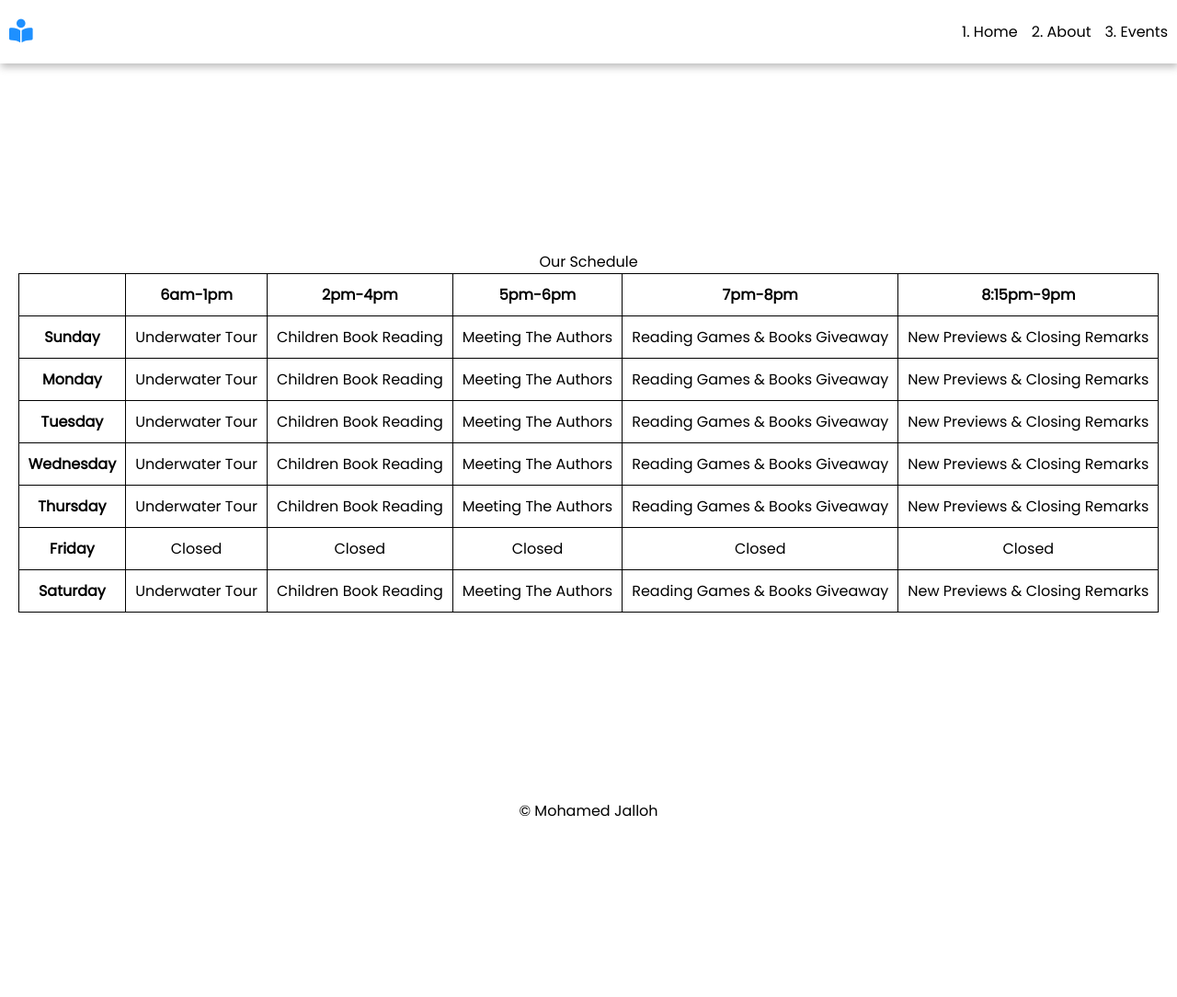
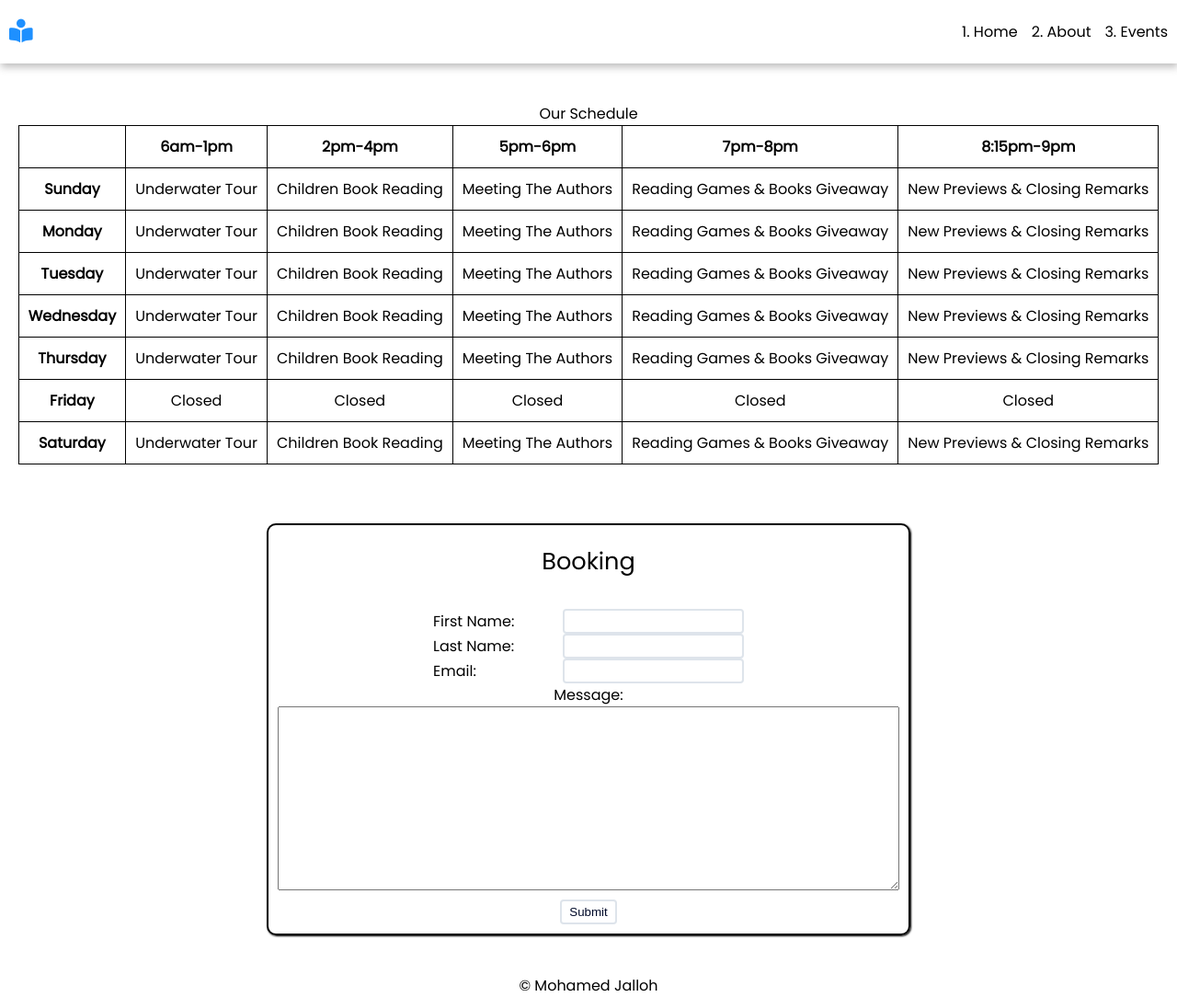
Before and after one commit to CodingWithMBJ/Event-Center-Website, a plain HTML site: page events.html in a window 1280 px wide. Shown: the whole page at 92% size. Before the commit the page ends 894 px from the top, so only its background shows below. Drawn offline with nearby package versions, Linux system fonts and the light colour scheme.

Commit message:
bookingform and more

```diff
--- a/assets/css/style.css
+++ b/assets/css/style.css
@@ -226,6 +226,7 @@ a {
 #event-main section {
   width: 100%;
   text-align: center;
+  margin: 2em 0;
 }
 
 #event-main table {
@@ -244,6 +245,62 @@ a {
   border: 1px solid black;
   padding: 3em 5px;
   border-collapse: collapse;
+}
+
+.event-form-container form {
+  display: flex;
+  flex-direction: column;
+  justify-content: center;
+  align-items: center;
+  width: clamp(350px, 700px, 95vw);
+  height: fit-content;
+  margin: auto;
+  border: 2px solid black;
+  padding: 20px 10px 10px;
+  box-shadow: 1px 1px 2px black;
+  gap: 2em;
+  border-radius: 10px;
+}
+
+.event-form-container form p {
+  font-size: 1.6em;
+}
+
+.event-form-container form .container-form {
+  display: flex;
+  flex-direction: column;
+  justify-content: center;
+  align-items: center;
+  width: 100%;
+}
+
+.event-form-container form .container-form div {
+  display: flex;
+  flex-direction: column;
+  justify-content: center;
+  align-items: center;
+  width: 100%;
+}
+
+.event-form-container form textarea {
+  width: 100%;
+  height: 200px;
+  margin-bottom: 10px;
+}
+
+.event-form-container form div input:last-of-type {
+  padding: 4px 8px;
+  background: rgb(255, 255, 255);
+  color: rgb(0, 10, 41);
+  border-radius: 4px;
+  border: 2px solid rgb(222, 228, 235);
+  transition: 300ms ease-in-out;
+  cursor: pointer;
+}
+
+.event-form-container form div input:last-of-type:hover {
+  box-shadow: inset 1px 1px 1px rgb(47, 81, 107),
+    inset -1px -1px 1px rgb(47, 81, 107);
 }
 
 th,
@@ -273,4 +330,11 @@ tr td:nth-child(1) {
   .menuBtn {
     display: none;
   }
+  .event-form-container form .container-form div {
+    display: flex;
+    flex-direction: row;
+    justify-content: space-between;
+    align-items: center;
+    width: 50%;
+  }
 }
--- a/assets/js/script.js
+++ b/assets/js/script.js
@@ -1,7 +1,7 @@
 document.addEventListener("DOMContentLoaded", () => {
   const nav = document.getElementById("nav");
   const menuBtn = document.getElementById("menuBtn");
-  const mainEvent = document.getElementById("event-main");
+  const eventSchedule = document.getElementById("event-schedule");
 
   if (menuBtn && nav) {
     menuBtn.addEventListener("click", () => {
@@ -12,10 +12,10 @@ document.addEventListener("DOMContentLoaded", () => {
     });
   }
 
-  if (!mainEvent) return;
+  if (!eventSchedule) return;
 
-  const section = document.createElement("section");
-  mainEvent.appendChild(section);
+  const article = document.createElement("article");
+  eventSchedule.appendChild(article);
 
   const tableHtml = `
     <table id="schedule" class="schedule">
@@ -94,10 +94,10 @@ document.addEventListener("DOMContentLoaded", () => {
 
   function renderSchedule() {
     if (window.innerWidth < 992) {
-      section.innerHTML = "";
-      section.appendChild(link);
+      article.innerHTML = "";
+      article.appendChild(link);
     } else {
-      section.innerHTML = tableHtml;
+      article.innerHTML = tableHtml;
     }
   }
 
--- a/events.html
+++ b/events.html
@@ -41,7 +41,33 @@
         <i class="fa-solid fa-bars"></i>
       </button>
     </header>
-    <main id="event-main" class="main"></main>
+    <main id="event-main" class="main">
+      <section id="event-schedule" class="event-schedule"></section>
+      <section id="event-form-container" class="event-form-container">
+        <form action="/" method="post">
+          <p>Booking</p>
+          <div class="container-form">
+            <div>
+              <label for="firstName">First Name:</label>
+              <input type="text" id="firstName" required />
+            </div>
+            <div>
+              <label for="lastName">Last Name:</label>
+              <input type="text" id="lastName" required />
+            </div>
+            <div>
+              <label for="email">Email:</label>
+              <input type="email" id="email" required />
+            </div>
+
+            <label for="message">Message:</label>
+            <textarea name="message" id="message"></textarea>
+
+            <input type="button" value="Submit" />
+          </div>
+        </form>
+      </section>
+    </main>
     <footer id="footer" class="footer">
       <p>&copy; Mohamed Jalloh</p>
     </footer>
```
